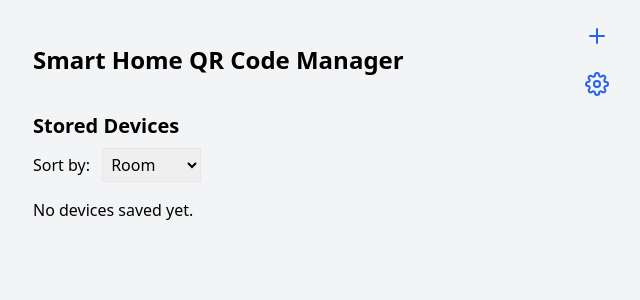
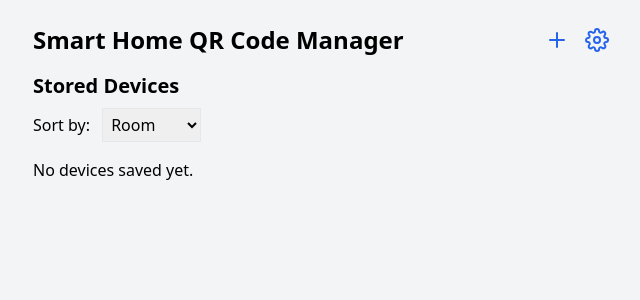
Before and after one commit to trevorswanson/qr-code-storage, a Flask app: page / in a window 1280 px wide. Shown: the top 300 px of the page, without its empty margins (319-959 px from the left). Run offline with Flask 3, Linux system fonts and the light colour scheme; some libraries are stand-ins or nearby versions.

Commit message:
Fix icon layout with flex

```diff
--- a/templates/index.html
+++ b/templates/index.html
@@ -11,9 +11,9 @@
     <div class="max-w-xl mx-auto">
         <div class="flex justify-between items-center mb-4">
             <h1 class="text-2xl font-bold">Smart Home QR Code Manager</h1>
-            <div>
-                <a href="{{ url_for('add_device') }}" class="text-blue-600 underline mr-4" title="Add Device"><i data-feather="plus"></i></a>
-                <a href="{{ url_for('settings') }}" class="text-blue-600 underline" title="Settings"><i data-feather="settings"></i></a>
+            <div class="flex items-center space-x-4">
+                <a href="{{ url_for('add_device') }}" class="text-blue-600" title="Add Device"><i data-feather="plus"></i></a>
+                <a href="{{ url_for('settings') }}" class="text-blue-600" title="Settings"><i data-feather="settings"></i></a>
             </div>
         </div>
 
@@ -44,6 +44,7 @@
             <ul class="ml-4">
             {% for device in items %}
                 <li class="mb-2">
+                    <div class="flex justify-between items-center">
                         <div>
                             <span class="font-medium">{{ device.name }}</span>
                             {% if sort_by == 'room' %}
@@ -51,8 +52,11 @@
                             {% else %}
                                 {% if device.room %}<span class="text-sm text-gray-600 ml-2">- {{ device.room }}</span>{% endif %}
                             {% endif %}
-                        <a href="{{ url_for('edit_device', name=device.name) }}" class="text-blue-600 underline ml-2" title="Edit"><i data-feather="edit"></i></a>
-                        <button class="text-blue-600 underline ml-2" onclick="toggleQr('{{ device.name }}')" title="View QR"><i data-feather="eye"></i></button>
+                        </div>
+                        <div class="flex items-center space-x-2">
+                            <a href="{{ url_for('edit_device', name=device.name) }}" class="text-blue-600" title="Edit"><i data-feather="edit"></i></a>
+                            <button class="text-blue-600" onclick="toggleQr('{{ device.name }}')" title="View QR"><i data-feather="eye"></i></button>
+                        </div>
                     </div>
                     <img id="{{ device.name }}-qr" src="{{ url_for('get_qr', name=device.name) }}" alt="QR for {{ device.name }}" class="mt-2 hidden w-40 h-40">
                 </li>
```
Lines whose indentation alone changed are shown as unchanged.
